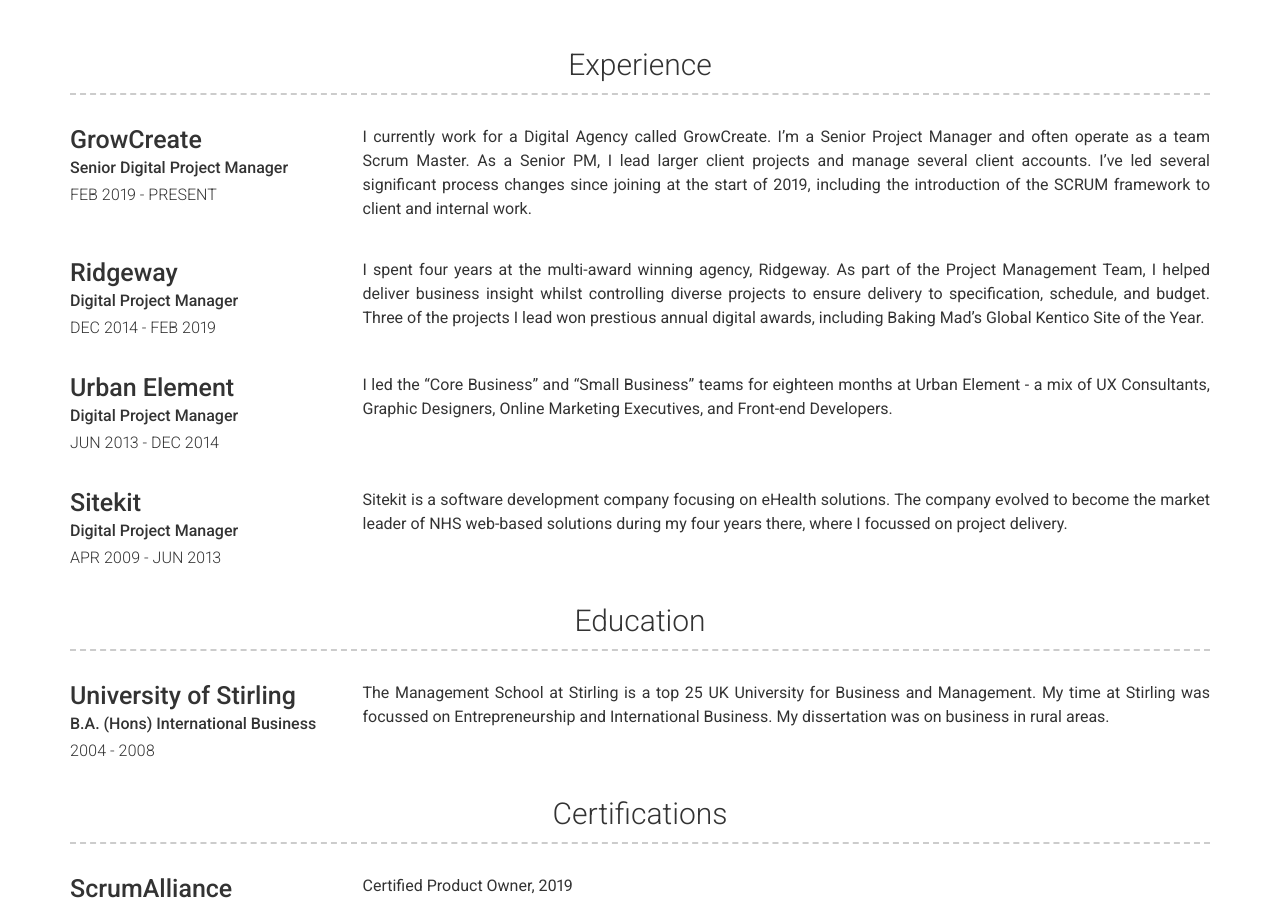
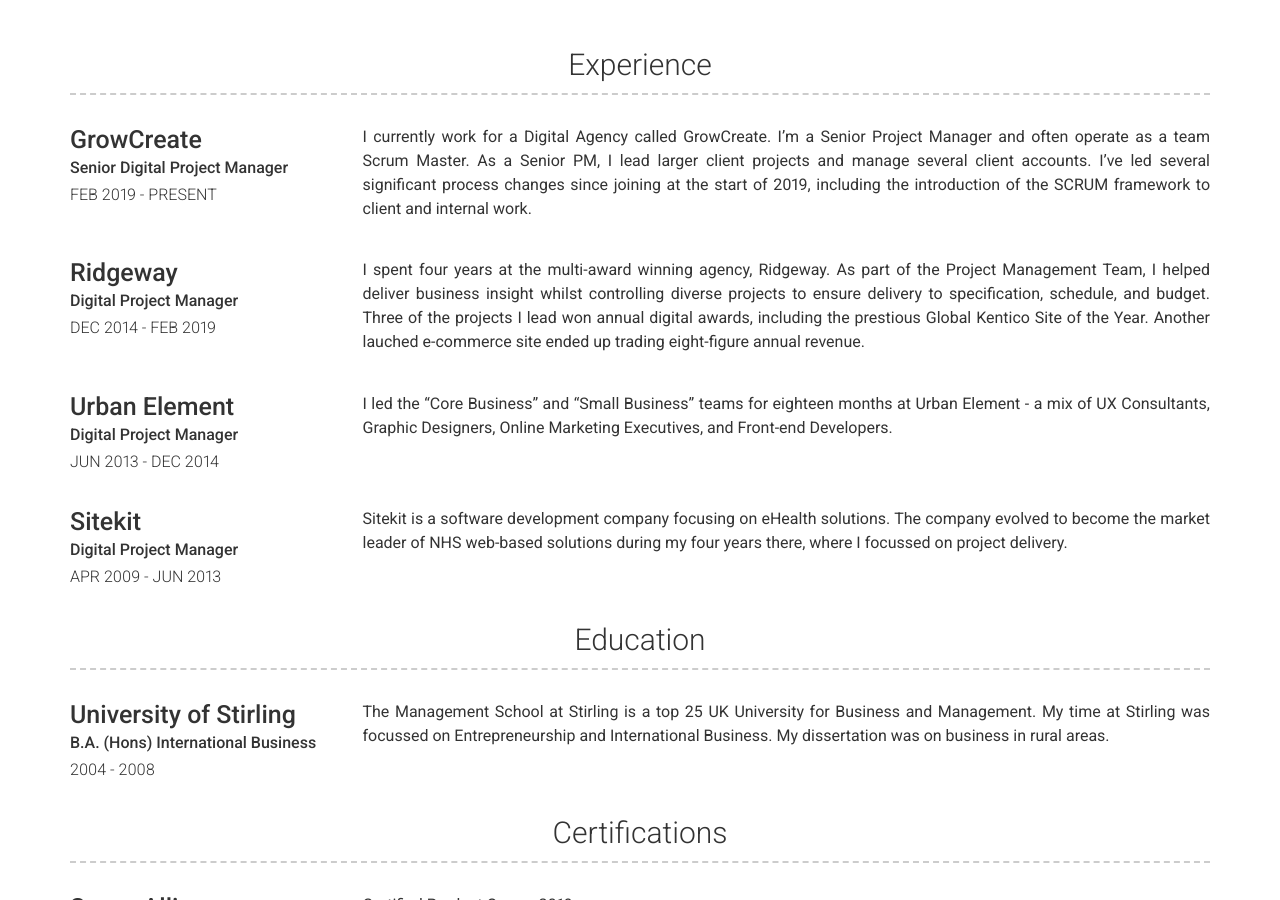
Before and after one commit to csgdavidson/Charlie-Davidson2, a Jekyll site: the page built from index.md, in a window 1280 px wide and 900 px high, scrolled down 482 px. Built offline with Jekyll 4.4.1, drawn with Linux system fonts in a browser that asks for light colours; nearby versions of some CDN libraries.

Commit message:
Update experience.yml

```diff
--- a/_data/experience.yml
+++ b/_data/experience.yml
@@ -10,7 +10,7 @@
   job_title: Digital Project Manager
   dates: DEC 2014 - FEB 2019
   description:
-    I spent four years at the multi-award winning agency, Ridgeway. As part of the Project Management Team, I helped deliver business insight whilst controlling diverse projects to ensure delivery to specification, schedule, and budget. Three of the projects I lead won prestious annual digital awards, including Baking Mad's Global Kentico Site of the Year.
+    I spent four years at the multi-award winning agency, Ridgeway. As part of the Project Management Team, I helped deliver business insight whilst controlling diverse projects to ensure delivery to specification, schedule, and budget. Three of the projects I lead won annual digital awards, including the prestious Global Kentico Site of the Year. Another lauched e-commerce site ended up trading eight-figure annual revenue.
 
 - company: Urban Element
   job_title: Digital Project Manager
```
